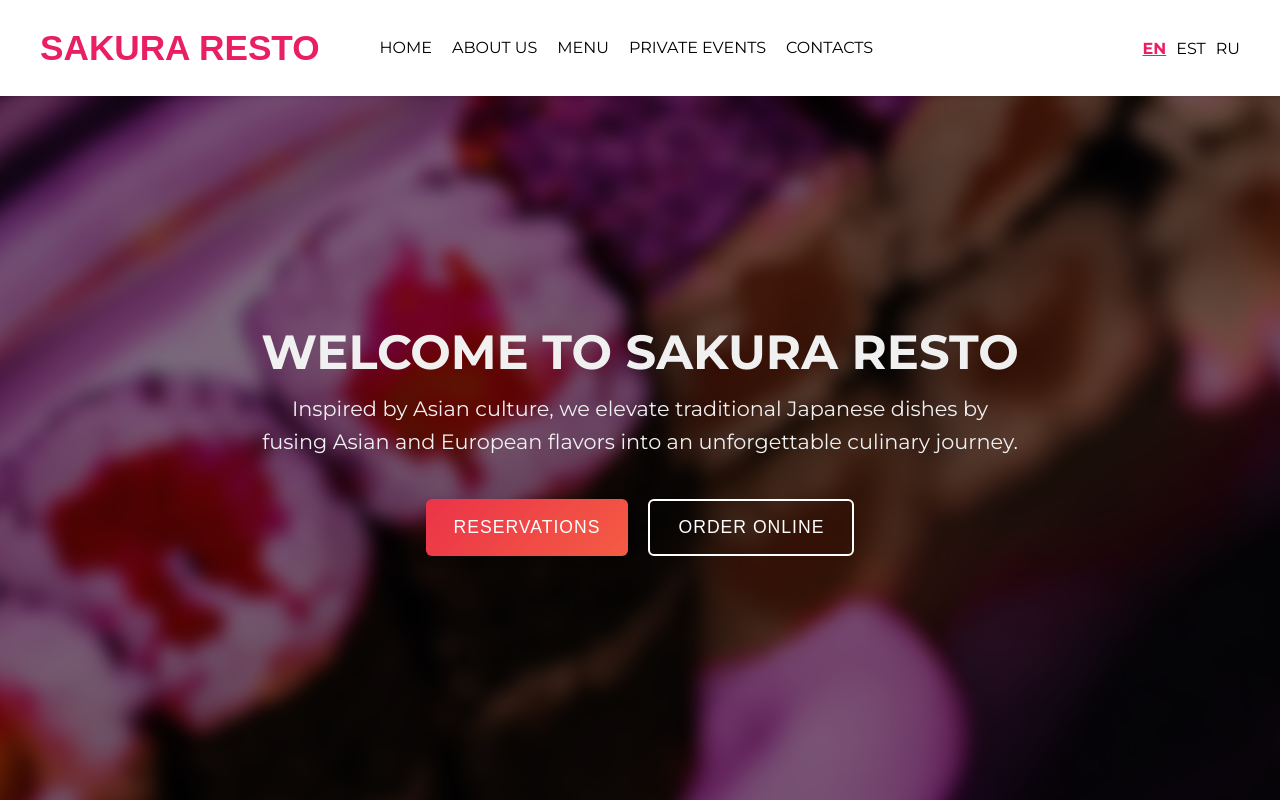
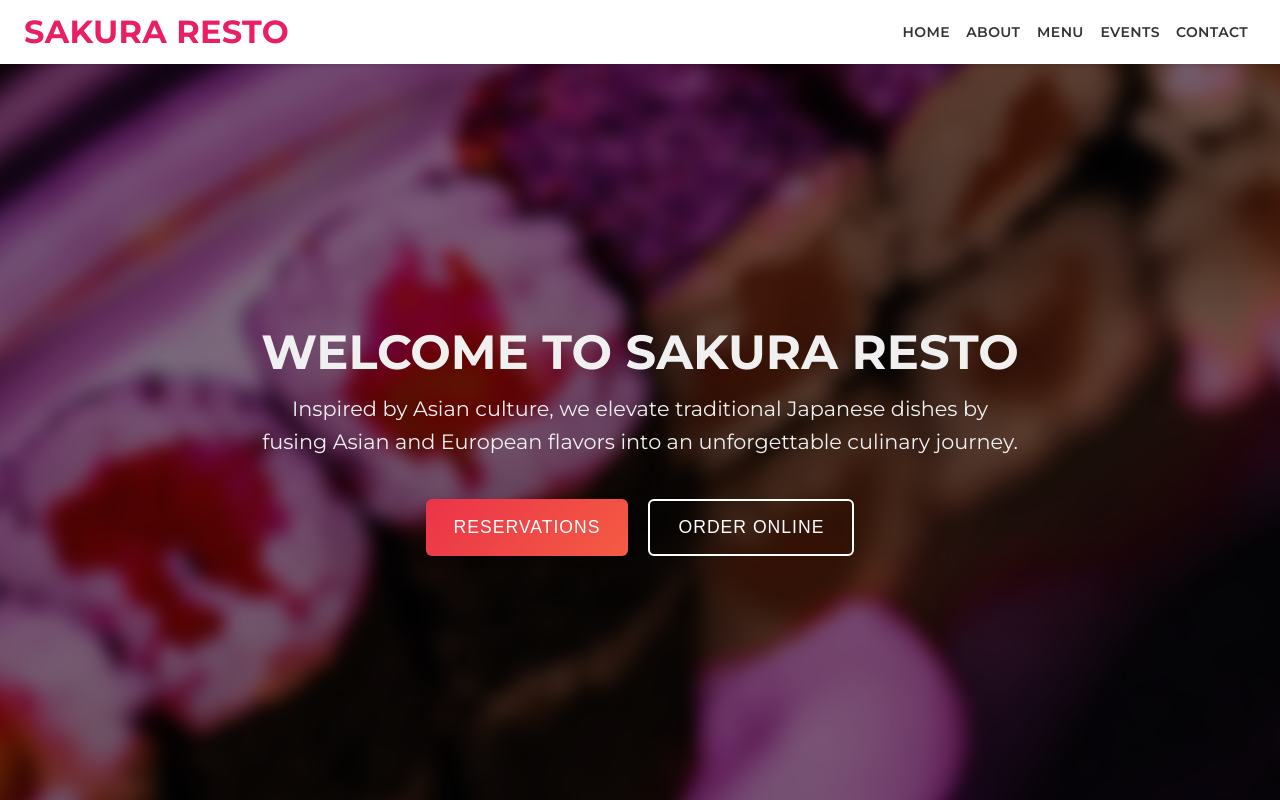
Before and after one commit to CrazyGaffer/Sakura_Resto, a React (Vite) app: page / in a window 1280 px wide. Shown: the top 800 px of the page. Built offline with nearby package versions, Linux system fonts and the light colour scheme.

Commit message:
NavBar update

```diff
--- a/package.json
+++ b/package.json
@@ -10,6 +10,10 @@
     "preview": "vite preview"
   },
   "dependencies": {
+    "@emotion/react": "^11.14.0",
+    "@emotion/styled": "^11.14.0",
+    "@mui/icons-material": "^6.4.3",
+    "@mui/material": "^6.4.3",
     "framer-motion": "^12.4.1",
     "react": "^19.0.0",
     "react-dom": "^19.0.0",
--- a/src/components/Home.jsx
+++ b/src/components/Home.jsx
@@ -1,17 +1,15 @@
 import { motion } from 'framer-motion';
 import './Home.css';
-import heroBackground from '../assets/backround.avif'; // Убедитесь в правильности пути
+import heroBackground from '../assets/backround.avif';
 
 function Home() {
     return (
-        <section id="hero" className="hero">
-            {/* Фоновый слой с блюром */}
+        <section id="home" className="hero">
             <div
                 className="hero-bg"
                 style={{ backgroundImage: `url(${heroBackground})` }}
             ></div>
 
-            {/* Контент */}
             <motion.div
                 className="hero-content"
                 initial={{ opacity: 0, y: -50 }}
@@ -23,10 +21,8 @@ function Home() {
                     Inspired by Asian culture, we elevate traditional Japanese dishes by fusing
                     Asian and European flavors into an unforgettable culinary journey.
                 </p>
-
             </motion.div>
 
-            {/* Кнопки (если нужно, можно оставить или убрать) */}
             <motion.div
                 className="hero-buttons"
                 initial={{ opacity: 0, y: 50 }}
@@ -42,6 +38,7 @@ function Home() {
                     className="hero-btn hero-btn--primary"
                     whileHover={{ scale: 1.05 }}
                     whileTap={{ scale: 0.95 }}
+                    onClick={() => window.open('https://v2.tableonline.fi/instabook/bookings/AwHHJD2/selection?locale=ee')}
                 >
                     Reservations
                 </motion.button>
@@ -50,6 +47,7 @@ function Home() {
                     className="hero-btn hero-btn--secondary"
                     whileHover={{ scale: 1.05 }}
                     whileTap={{ scale: 0.95 }}
+                    onClick={() => window.open('https://sakura-restoran.choiceqr.com/online-menu')}
                 >
                     Order Online
                 </motion.button>
--- a/src/components/Navbar.css
+++ b/src/components/Navbar.css
@@ -1,118 +1,40 @@
-@import url('https://fonts.googleapis.com/css2?family=Montserrat:wght@400;700&display=swap');
+@import url('https://fonts.googleapis.com/css2?family=Montserrat:wght@400;600;700&display=swap');
 
-.navbar {
-    display: flex;
-    flex-wrap: wrap;
-    align-items: center;
-    padding: 20px 40px;
-    background-color: #fff;
-    position: fixed;
-    width: 100%;
-    top: 0;
-    z-index: 1000;
-    box-shadow: 0 2px 4px rgba(0, 0, 0, 0.1);
+/* Style the AppBar */
+.navbar-appbar {
+    box-shadow: 0 2px 4px rgba(0, 0, 0, 0.1) !important;
 }
 
-/* Logo styling */
-.navbar-logo {
-    font-size: 2.2em;
-    font-weight: bold;
-    text-transform: uppercase;
-    color: #e91e63;
+/* Style the toolbar if needed */
+.navbar-toolbar {
+    padding: 0 16px;
+    background-color: #fff;
 }
 
-/* Navigation links styling */
-.navbar-links {
-    text-transform: uppercase;
-    list-style: none;
-    display: flex;
-    margin: 0;
-    padding: 0;
-    margin-left: 40px; /* Added left margin to separate the logo from the links */
+/* Style the title */
+.navbar-title {
+    font-family: 'Montserrat', sans-serif !important;
+    font-weight: 700 !important;
+    color: #e91e63 !important;
+    font-size: 32px !important;
+    text-transform: uppercase !important;
 }
 
-.navbar-links li {
-    margin-left: 20px;
-    position: relative;
+/* Style the navigation buttons */
+.navbar-button {
+    color: #333 !important;
+    margin-left: 8px;
+    text-transform: uppercase;
+    font-weight: 600 !important;
+    font-family: 'Montserrat', sans-serif !important;
 }
 
-.navbar-links a {
-    text-decoration: none;
-    color: black;
-    font-size: 1em;
-    font-weight: 500;
-    font-family: 'Montserrat', sans-serif;
-    transition: color 0.3s ease, transform 0.3s ease;
-    position: relative;
+/* Style the hamburger icon button */
+.navbar-menu-icon {
+    margin-left: 8px;
+    color: #333;
 }
 
-/* Underline hover effect */
-.navbar-links a:after {
-    content: "";
-    position: absolute;
-    left: 0;
-    bottom: -8px;
-    width: 0;
-    height: 2px;
-    background-color: #e91e63;
-    transition: width 0.3s ease;
+html {
+    scroll-behavior: smooth;
 }
-
-.navbar-links a:hover {
-    color: #e91e63;
-    transform: scale(1.1);
-}
-
-.navbar-links a:hover:after {
-    width: 100%;
-}
-
-/* Language buttons container */
-.navbar-languages {
-    margin-left: auto; /* Pushes language buttons to the right */
-    display: flex;
-    gap: 10px;
-}
-
-/* Language buttons styling */
-.lang-btn {
-    background: transparent;
-    border: none;
-    font-family: 'Montserrat', sans-serif;
-    font-weight: 500;
-    font-size: 1em;
-    color: black;
-    cursor: pointer;
-    transition: color 0.3s ease;
-}
-
-.lang-btn:hover {
-    color: #e91e63;
-}
-
-.lang-btn.active {
-    color: #e91e63;       /* Highlight color */
-    font-weight: bold;    /* Bold it */
-    text-decoration: underline; /* Optional underline for clarity */
-}
-
-/* Responsive adjustments */
-@media (max-width: 768px) {
-    .navbar {
-        flex-direction: column;
-        padding: 10px;
-    }
-
-    .navbar-links {
-        flex-direction: column;
-        margin: 10px 0 0 0;
-    }
-
-    .navbar-links li {
-        margin: 10px 0;
-    }
-
-    .navbar-languages {
-        margin: 10px 0 0 0;
-    }
-}
--- a/src/components/Navbar.jsx
+++ b/src/components/Navbar.jsx
@@ -1,78 +1,103 @@
-import React, { useState } from 'react';
+import React from 'react';
 import './Navbar.css';
+import AppBar from '@mui/material/AppBar';
+import Box from '@mui/material/Box';
+import Toolbar from '@mui/material/Toolbar';
+import Typography from '@mui/material/Typography';
+import Button from '@mui/material/Button';
+import IconButton from '@mui/material/IconButton';
+import MenuIcon from '@mui/icons-material/Menu';
+import Drawer from '@mui/material/Drawer';
+import List from '@mui/material/List';
+import ListItem from '@mui/material/ListItem';
+import ListItemButton from '@mui/material/ListItemButton';
+import ListItemText from '@mui/material/ListItemText';
+import { useTheme } from '@mui/material/styles';
+import useMediaQuery from '@mui/material/useMediaQuery';
+import { Link as ScrollLink } from 'react-scroll';
 
-function Navbar() {
-    const [selectedLang, setSelectedLang] = useState('EN');
-    // 'EN' as the default language
+const navItems = ['Home', 'About', 'Menu', 'Events', 'Contact'];
 
-    const handleScroll = (e, targetId) => {
-        e.preventDefault();
-        const element = document.getElementById(targetId);
-        if (element) {
-            const yOffset = -80;
-            const y = element.getBoundingClientRect().top + window.pageYOffset + yOffset;
-            window.scrollTo({ top: y, behavior: 'smooth' });
+const Navbar = () => {
+    const theme = useTheme();
+    const isMobile = useMediaQuery(theme.breakpoints.down('sm'));
+    const [drawerOpen, setDrawerOpen] = React.useState(false);
+
+    const toggleDrawer = (open) => (event) => {
+        if (event.type === 'keydown' && (event.key === 'Tab' || event.key === 'Shift')) {
+            return;
         }
+        setDrawerOpen(open);
     };
 
-    const handleLanguageChange = (lang) => {
-        setSelectedLang(lang);
-        // If you are using a translation library, you can also trigger the language change here
-        // i18n.changeLanguage(lang);
-    };
+    const drawerContent = (
+        <Box
+            sx={{ width: 250 }}
+            role="presentation"
+            onClick={toggleDrawer(false)}
+            onKeyDown={toggleDrawer(false)}
+        >
+            <List>
+                {navItems.map((item) => (
+                    <ListItem key={item} disablePadding>
+                        <ListItemButton>
+                            <ScrollLink
+                                to={item.toLowerCase()}
+                                smooth={true}
+                                offset={-70}  // adjust if you have a fixed navbar height
+                                duration={500}
+                            >
+                                <ListItemText primary={item} />
+                            </ScrollLink>
+                        </ListItemButton>
+                    </ListItem>
+                ))}
+            </List>
+        </Box>
+    );
 
     return (
-        <nav className="navbar">
-            <div className="navbar-logo">Sakura Resto</div>
-            <ul className="navbar-links">
-                <li>
-                    <a href="#hero" onClick={(e) => handleScroll(e, 'hero')}>
-                        Home
-                    </a>
-                </li>
-                <li>
-                    <a href="#about" onClick={(e) => handleScroll(e, 'about')}>
-                        About us
-                    </a>
-                </li>
-                <li>
-                    <a href="#menu" onClick={(e) => handleScroll(e, 'menu')}>
-                        Menu
-                    </a>
-                </li>
-                <li>
-                    <a href="#private-events" onClick={(e) => handleScroll(e, 'private-events')}>
-                        Private events
-                    </a>
-                </li>
-                <li>
-                    <a href="#contact" onClick={(e) => handleScroll(e, 'contact')}>
-                        Contacts
-                    </a>
-                </li>
-            </ul>
-            <div className="navbar-languages">
-                <button
-                    className={`lang-btn ${selectedLang === 'EN' ? 'active' : ''}`}
-                    onClick={() => handleLanguageChange('EN')}
-                >
-                    EN
-                </button>
-                <button
-                    className={`lang-btn ${selectedLang === 'EST' ? 'active' : ''}`}
-                    onClick={() => handleLanguageChange('EST')}
-                >
-                    EST
-                </button>
-                <button
-                    className={`lang-btn ${selectedLang === 'RU' ? 'active' : ''}`}
-                    onClick={() => handleLanguageChange('RU')}
-                >
-                    RU
-                </button>
-            </div>
-        </nav>
+        <Box sx={{ flexGrow: 1 }}>
+            <AppBar position="fixed" className="navbar-appbar">
+                <Toolbar className="navbar-toolbar">
+                    <Typography
+                        variant="h6"
+                        component="div"
+                        sx={{ flexGrow: 1 }}
+                        className="navbar-title"
+                    >
+                        Sakura Resto
+                    </Typography>
+                    {!isMobile &&
+                        navItems.map((item) => (
+                            <Button key={item} className="navbar-button">
+                                <ScrollLink
+                                    to={item.toLowerCase()}
+                                    smooth={true}
+                                    duration={150}
+                                >
+                                    {item}
+                                </ScrollLink>
+                            </Button>
+                        ))}
+                    {isMobile && (
+                        <IconButton
+                            size="large"
+                            edge="end"
+                            className="navbar-menu-icon"
+                            aria-label="menu"
+                            onClick={toggleDrawer(true)}
+                        >
+                            <MenuIcon />
+                        </IconButton>
+                    )}
+                </Toolbar>
+            </AppBar>
+            <Drawer anchor="right" open={drawerOpen} onClose={toggleDrawer(false)}>
+                {drawerContent}
+            </Drawer>
+        </Box>
     );
-}
+};
 
 export default Navbar;
--- a/src/components/PrivateEvents.jsx
+++ b/src/components/PrivateEvents.jsx
@@ -6,7 +6,7 @@ function PrivateEvents() {
     const example2 = "Our celebration exceeded all expectations. The service and quality were top-notch."
 
     return (
-        <section id="private-events" className="private-events">
+        <section id="events" className="private-events">
             {/* Home Section */}
             <div className="private-events-hero">
                 <h1 className= "hero-title">Make Your Event Unforgettable</h1>
```
Also changed, not shown: 1 other file (tests, documents, lock files or other folders).
